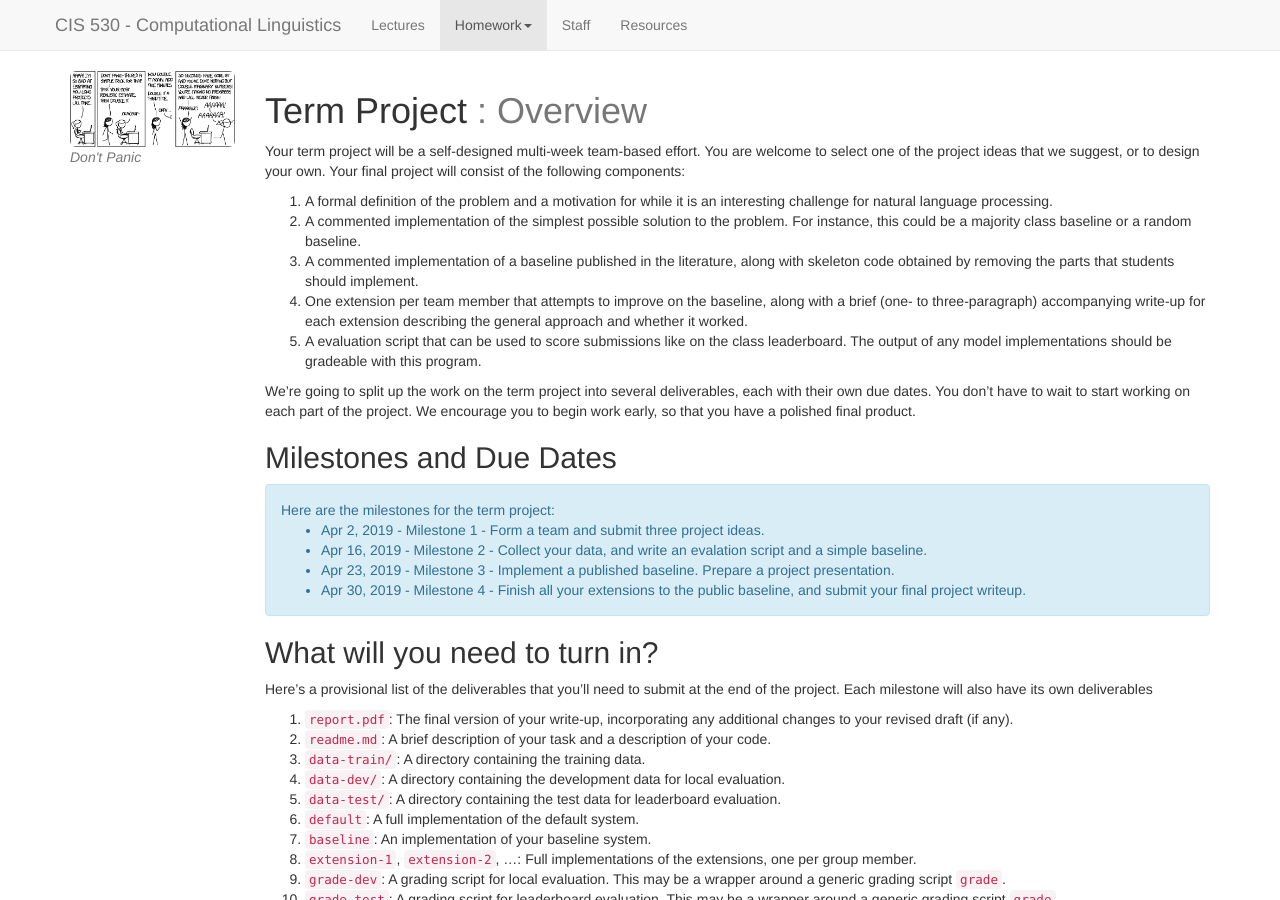
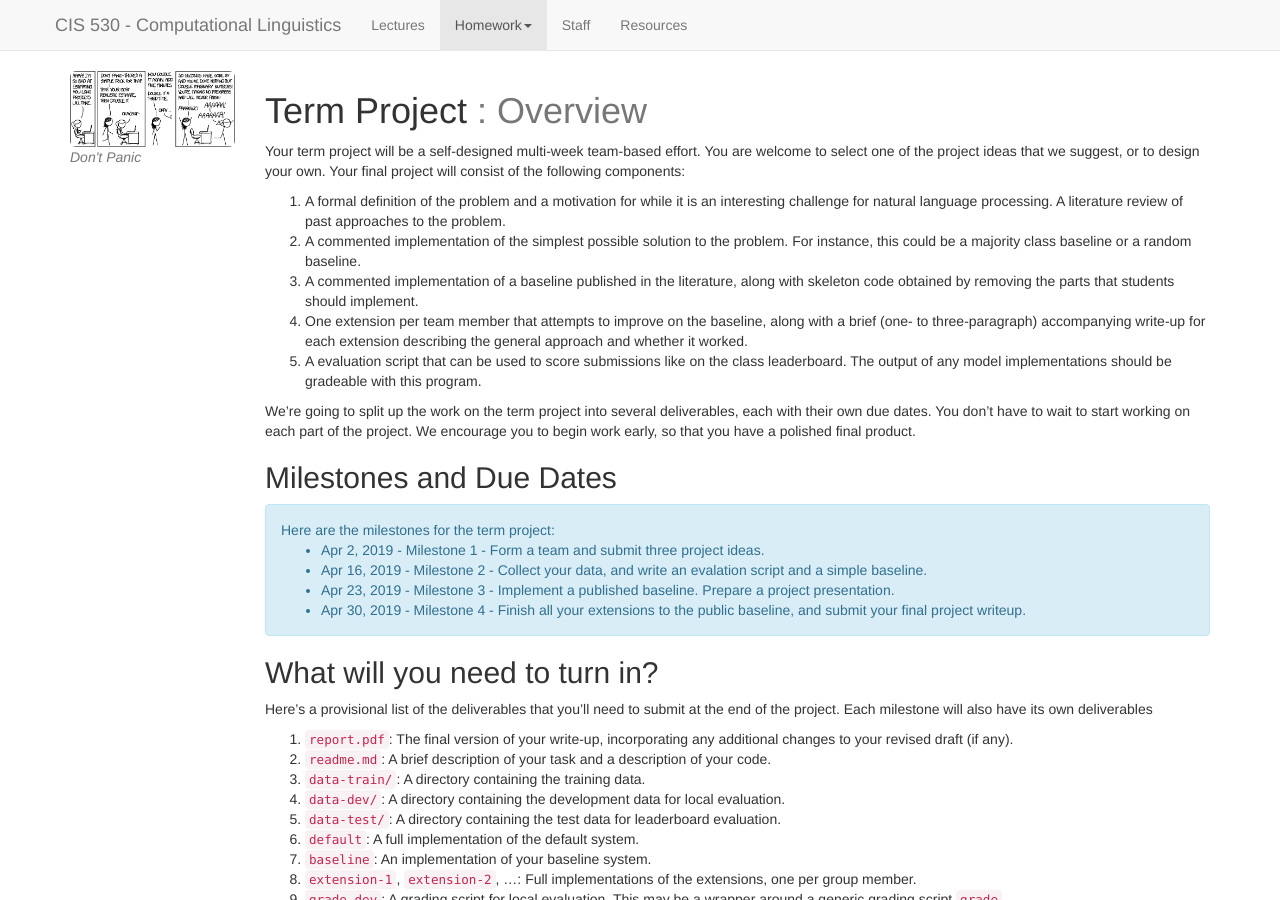
Before and after one commit to computational-linguistics-class/computational-linguistics-class.github.io, a Jekyll site: the page built from term-project.md, in a window 1280 px wide and 900 px high. Built offline with Jekyll 4.4.1, drawn with Linux system fonts in a browser that asks for light colours; nearby versions of some CDN libraries; a script that is not in the unit is left out; comment, search, counter and statistics services are not loaded.

Commit message:
Update term-project.md

```diff
--- a/term-project.md
+++ b/term-project.md
@@ -39,7 +39,7 @@ Term Project <span class="text-muted">: Overview</span>
 
 Your term project will be a self-designed multi-week team-based effort. You are welcome to select one of the project ideas that we suggest, or to design your own. Your final project will consist of the following components:
 
-1. A formal definition of the problem and a motivation for while it is an interesting challenge for natural language processing.
+1. A formal definition of the problem and a motivation for while it is an interesting challenge for natural language processing. A literature review of past approaches to the problem.
 1. A commented implementation of the simplest possible solution to the problem.  For instance, this could be a majority class baseline or a random baseline.
 1. A commented implementation of a baseline published in the literature, along with
    skeleton code obtained by removing the parts that students should implement.
```
